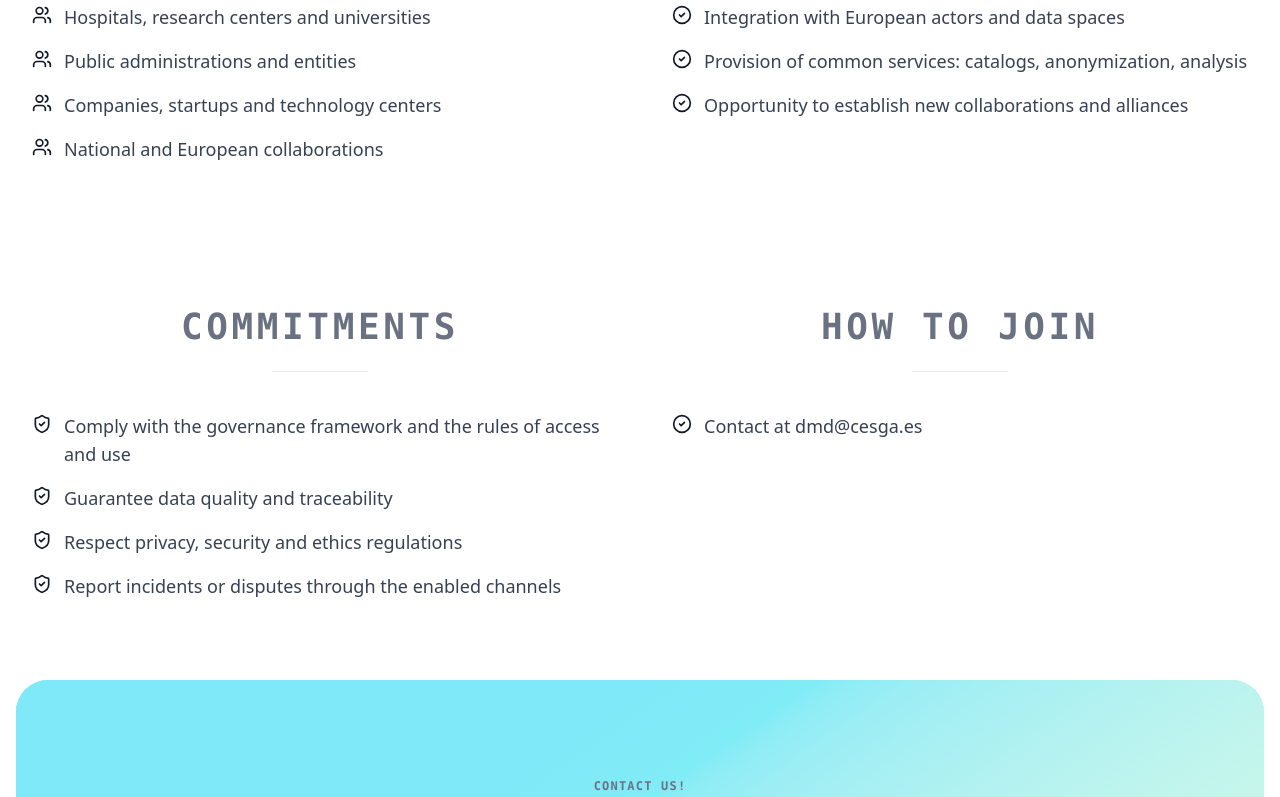
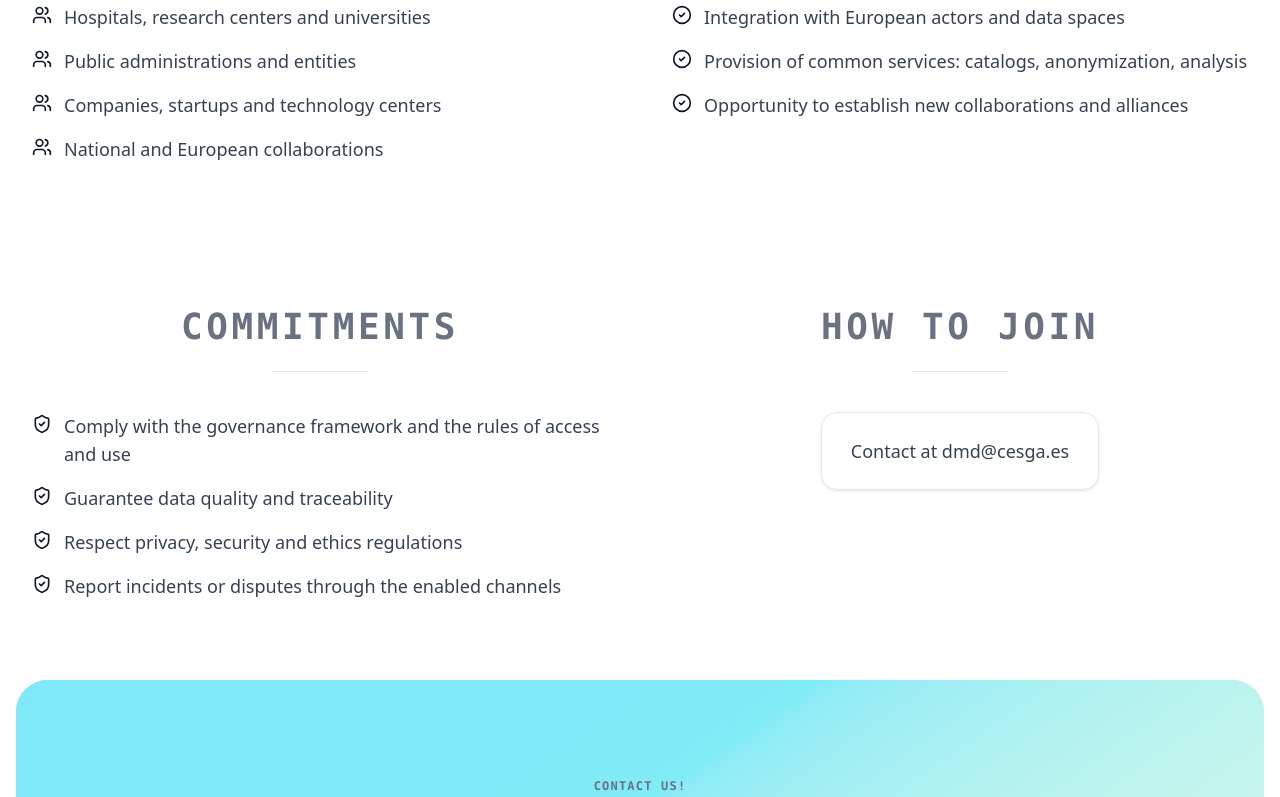
Before and after one commit to dataspacedatalife/dataspace-website, a Next.js app: page /en/how in a window 1280 px wide. Shown: the part 635-1432 px from the top of the page. Built offline with nearby package versions, Linux system fonts and the light colour scheme; a web font is replaced by a local one.

Commit message:
Change How to join style

```diff
--- a/src/app/[locale]/how/page.tsx
+++ b/src/app/[locale]/how/page.tsx
@@ -33,16 +33,46 @@ interface SectionProps {
   icon: any;
 }
 
-function Section({ title, items, icon: Icon }: SectionProps) {
+function Section({
+  title,
+  items,
+  icon: Icon,
+  centered = false,
+}: SectionProps & { centered?: boolean }) {
+  const isSingleItem = items.length === 1;
+
   return (
-    <div className="mt-20 text-center">
+    <div
+      className={`mt-20 text-center ${
+        centered ? 'mx-auto flex flex-col items-center' : ''
+      }`}
+    >
       <Subheading className="text-3xl md:text-4xl">{title}</Subheading>
       <hr className="mx-auto mt-6 w-24 border-t border-gray-200" />
-      <ul className="mx-auto mt-10 max-w-2xl space-y-4 text-left">
+
+      <ul
+        className={`mt-10 ${
+          centered ? 'w-full max-w-md' : 'mx-auto max-w-2xl'
+        } ${isSingleItem ? '' : 'space-y-4 text-left'}`}
+      >
         {items.map((item) => (
-          <li key={item} className="flex items-start gap-3">
-            <Icon className="h-5 w-5 text-gray-900 mt-0.5 shrink-0" />
-            <span className="text-lg text-gray-700">{item}</span>
+          <li
+            key={item}
+            className={`flex items-start gap-3 ${
+              centered ? 'justify-center' : ''
+            }`}
+          >
+            {isSingleItem ? (
+              <div className="w-full rounded-2xl border border-gray-200 bg-white/80 shadow-sm p-6 text-center">
+                {/* <Icon className="h-6 w-6 text-gray-900 mx-auto mb-3" /> */}
+                <span className="text-lg text-gray-700">{item}</span>
+              </div>
+            ) : (
+              <>
+                <Icon className="h-5 w-5 text-gray-900 mt-0.5 shrink-0" />
+                <span className="text-lg text-gray-700">{item}</span>
+              </>
+            )}
           </li>
         ))}
       </ul>
@@ -82,6 +112,7 @@ export default async function How() {
             title={t('howToJoin.title')}
             items={howToJoin}
             icon={CheckCircle2}
+            centered
           />
         </div>
       </Container>
```
